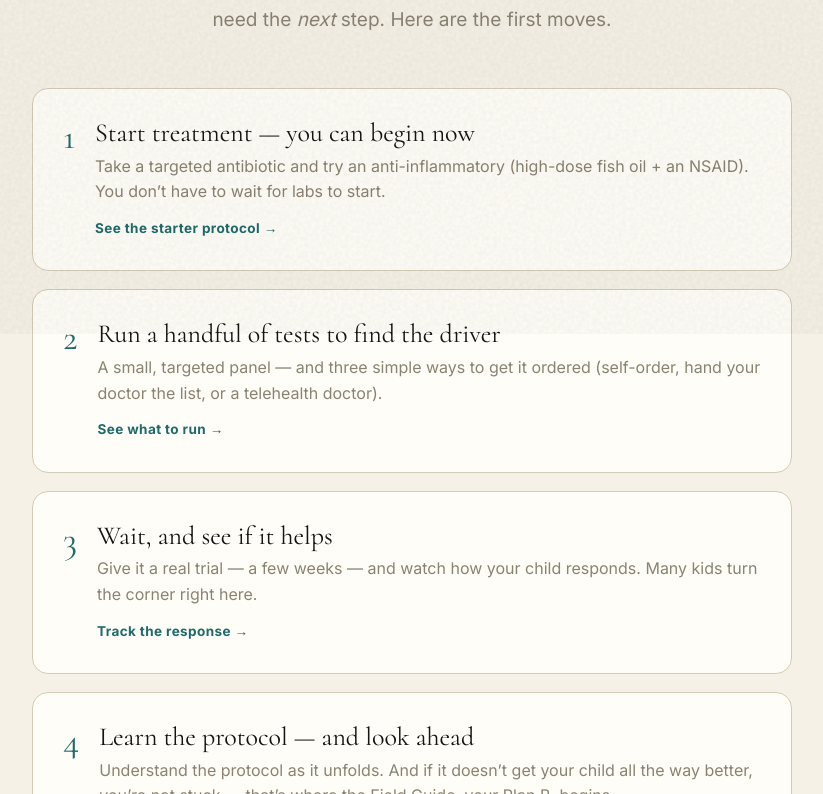
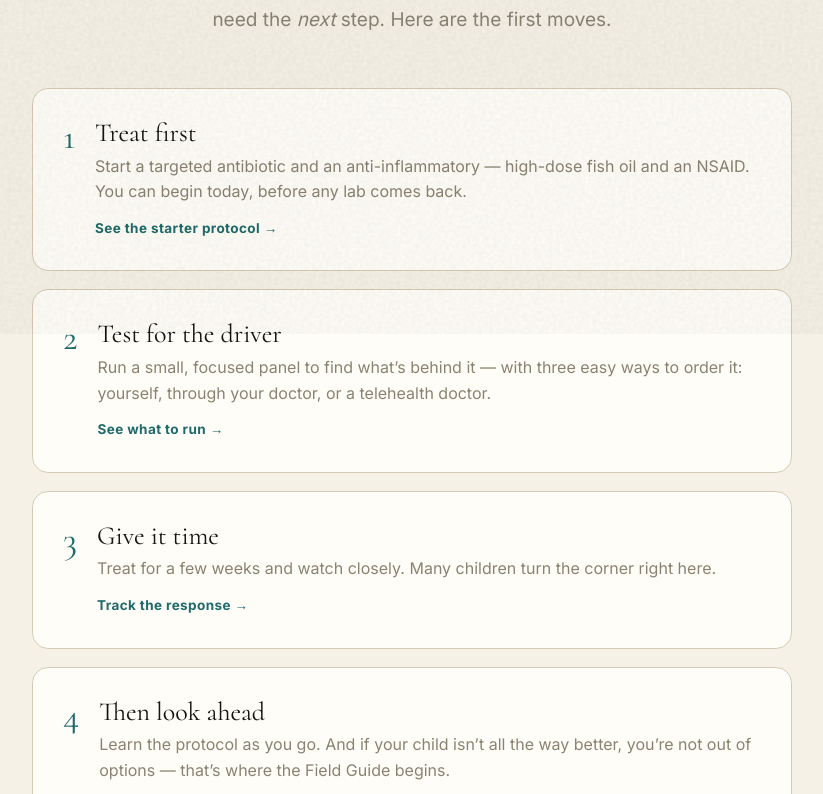
Before and after one commit to myleshorton/planb-pans, a Next.js app: page /start in a window 1280 px wide. Shown: the part 466-1260 px from the top of the page, without its empty margins (228-1051 px from the left). Built offline with nearby package versions, Linux system fonts and the light colour scheme.

Commit message:
Start Here: cleaner, tighter step language (Treat first / Test for the driver / Give it time / Then look ahead)

```diff
--- a/app/start/page.tsx
+++ b/app/start/page.tsx
@@ -13,26 +13,26 @@ const sand = 'var(--sand)'
 
 const STEPS = [
   {
-    title: 'Start treatment — you can begin now',
-    body: 'Take a targeted antibiotic and try an anti-inflammatory (high-dose fish oil + an NSAID). You don’t have to wait for labs to start.',
+    title: 'Treat first',
+    body: 'Start a targeted antibiotic and an anti-inflammatory — high-dose fish oil and an NSAID. You can begin today, before any lab comes back.',
     cta: 'See the starter protocol',
     href: '/deconstructing-pans.html#protocol',
   },
   {
-    title: 'Run a handful of tests to find the driver',
-    body: 'A small, targeted panel — and three simple ways to get it ordered (self-order, hand your doctor the list, or a telehealth doctor).',
+    title: 'Test for the driver',
+    body: 'Run a small, focused panel to find what’s behind it — with three easy ways to order it: yourself, through your doctor, or a telehealth doctor.',
     cta: 'See what to run',
     href: '/deconstructing-pans.html#protocol',
   },
   {
-    title: 'Wait, and see if it helps',
-    body: 'Give it a real trial — a few weeks — and watch how your child responds. Many kids turn the corner right here.',
+    title: 'Give it time',
+    body: 'Treat for a few weeks and watch closely. Many children turn the corner right here.',
     cta: 'Track the response',
     href: '/tracker',
   },
   {
-    title: 'Learn the protocol — and look ahead',
-    body: 'Understand the protocol as it unfolds. And if it doesn’t get your child all the way better, you’re not stuck — that’s where the Field Guide, your Plan B, begins.',
+    title: 'Then look ahead',
+    body: 'Learn the protocol as you go. And if your child isn’t all the way better, you’re not out of options — that’s where the Field Guide begins.',
     cta: 'Open the Field Guide',
     href: '/learn',
   },
```
